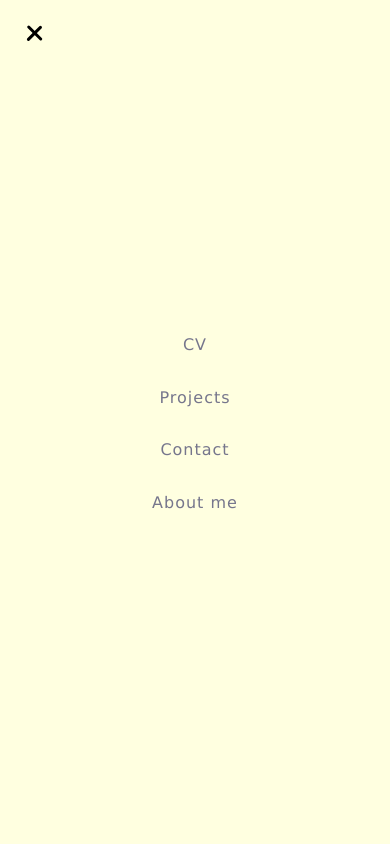
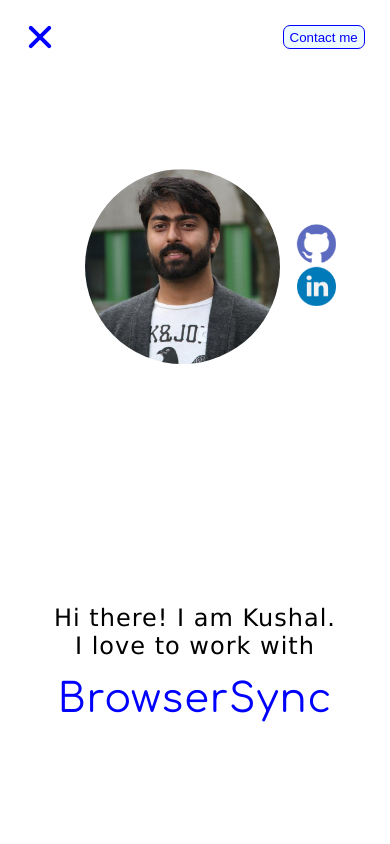
Before and after one commit to kushal90/kumarkushal, a website: page index.html in a window 390 px wide. Both pictures are taken after a click on the element 35 px from the left and 33 px from the top of the page. Shown: the top 844 px of the page. Drawn offline with Linux system fonts and the light colour scheme.

Commit message:
Revert "Cosmetic changes + Navigation menu"
This reverts commit 4f025d6eb482c2d9e712d47e789bbb15bdf85b83.

```diff
--- a/index.html
+++ b/index.html
@@ -17,22 +17,23 @@
 
         </div>
     </div>
-        <nav class = "c-header__nav">
-                <a class="c-header__link" href="">CV</a>
-                <a class="c-header__link" href="">Projects</a>
-                <a class="c-header__link" href="">Contact</a>
-                <a class="c-header__link" href="">About me</a>
+        <nav class = c-header__nav>
+        <div class="c-header__list">
+            <a class="c-header__link" href="#c-projects">Projects</a>
+            <a class="c-header__link" href="#c-contact">Lorem Ipsum</a>
+        </div>
     </nav>
+        <a href="mailto:k.kumar13@hotmail.com?Subject=Hello"><button class="c-header__contact-me-button">Contact me</button></a>
     </header>
     <div class="c-all-content">
         <section class = "c-all-content__intro" id = "intro">
             <div id="profile-pic-and-icons">
                 <img src="assets/images/IMG_7623.jpg" alt="profile_picture" id = "profile-picture">
                 <div class="social-icons">
-                <a href="https://www.github.com/kushal90" id="icon-github-link" target="_blank">
+                <a href="https://www.github.com/kushal90" id="icon-github-link">
                     <img src="assets/images/002-github.png" alt="github_link" id="icon-github">
                 </a>
-                <a href="https://www.linkedin.com/in/kumarku/" id="icon-linkedin-link" target="_blank">
+                <a href="https://www.linkedin.com/in/kumarku/">
                     <img src="assets/images/001-linkedin.png" alt="linkedin_link" id="icon-linkedin">
                 </a>
             </div>
--- a/script.js
+++ b/script.js
@@ -16,7 +16,7 @@
 {
 	console.log(burger.classList);
 	burger.classList.toggle("c-header__burger-clicked");
-	document.getElementsByClassName("c-header__nav")[0].classList.toggle("c-header__nav--active");
+
 });
 
 // To position profile pic in the centre.
--- a/style.css
+++ b/style.css
@@ -1,7 +1,6 @@
 
 :root {
 	--background-color: white;
-	--burger-color: black;
 	--color1: #EDFAFD;
 	--color2: #AED9DA;
 	--color3: #3DDAD7;
@@ -11,11 +10,6 @@
 	--header-padding: 3vh;
 }
 
-
-* {
-	box-sizing: border-box;
-	background-color: lightyellow;
-}
 html{
 	box-sizing: border-box;
 	margin:0;
@@ -36,7 +30,14 @@
 	grid-template-rows: auto auto auto;
 	grid-template-areas: "header" "all-content" "footer";
 }
-
+a{
+text-decoration: none;
+	color: var(--color4);
+}
+a:visited{
+	text-decoration: none;
+	color: var(--color4);
+}
 .c-header{
 	z-index: 1;
 	grid-area: header;
@@ -46,6 +47,7 @@
 	position: sticky;
 	top:0;
 	left:0;
+	background: white;
 	padding: var(--header-padding);
 	animation: fadeInFromTop var(--header-animation-time) ease-in;
 }
@@ -54,8 +56,8 @@
 }
 .c-header__burger{
 	display: none;
-	width: calc(30vw/6);
-	height: calc(24vw/6);
+	width: 30px;
+	height: 24px;
 	margin-right: 15px;
 	-webkit-transform: rotate(0deg);
 	-moz-transform: rotate(0deg);
@@ -71,9 +73,9 @@
 .c-header__burger span{
 	display: block;
 	position: absolute;
-	height: calc(4vw/6);
+	height: 4px;
 	width: 100%;
-	background: var(--burger-color);
+	background: var(--color5);
 	border-radius: 2px;
 	opacity: 1;
 	left: 0;
@@ -90,13 +92,13 @@
 	top:0;
 }
 .c-header__burger span:nth-child(2){
-	top: calc(10vw/6);
+	top: 10px;
 }
 .c-header__burger span:nth-child(3){
-	top: calc(20vw/6);
+	top:20px;
 }
 .c-header__burger-clicked span:nth-child(1){
-	top: calc(10vw/6);
+	top: 10px;
 	-webkit-transform: rotate(135deg);
 	-moz-transform: rotate(135deg);
 	-o-transform: rotate(135deg);
@@ -106,7 +108,7 @@
 	opacity: 0;
 }
 .c-header__burger-clicked span:nth-child(3){
-	top: calc(10vw/6);
+	top: 10px;
 	-webkit-transform: rotate(-135deg);
 	-moz-transform: rotate(-135deg);
 	-o-transform: rotate(-135deg);
@@ -118,8 +120,10 @@
 	color: var(--color4);
 }
 .c-header__nav{
+	display: none;
 }
 .c-header__contact-me-button{
+	height: 24px;
 	border-radius: 7px;
 	align-self: center;
 	background: var(--color1);
@@ -127,7 +131,6 @@
 	box-shadow: none;
 	border: 1px solid var(--color5);
 	cursor: pointer;
-	font-size: 5vw;
 }
 .c-all-content{
 	position: relative;
@@ -142,7 +145,7 @@
 			"profile-text profile-text profile-text profile-text";
 	justify-content: center;
 	align-items: center;
-	height: calc(100vh - 6vh - 30vw/6);
+	height: calc(100vh - 6vh - 24px);
 
 }
 #profile-pic-and-icons{
@@ -165,14 +168,6 @@
 .social-icons{
 	display: flex;
 	flex-direction: column;
-}
-.social-icons a:focus {
-	background-color: transparent;
-	outline: none;
-}
-.social-icons a{
-	text-decoration: none;
-	color: var(--color4);
 }
 #icon-github, #icon-linkedin{
 	opacity: 0;
@@ -199,7 +194,7 @@
 	animation: visibility 0.5s ease-in;
 	animation-delay: calc(var(--header-animation-time)*1.2 + 1.7s);
 	animation-fill-mode: forwards;
-	font-size: 7vw;
+	font-size: x-large;
 	grid-area: profile-text;
 }
 #dynamic-text{
@@ -346,15 +341,13 @@
 	to {opacity: 1;}
 }
 @media screen and (orientation: portrait) {
-
-	.c-header__burger{
-	display: inherit;
-	}
-
+.c-header__burger{
+	display: block;
+}
 	#profile-picture{
-		width: 50vw;
-		height: 50vw;
-	}
+	width: 50vw;
+	height: 50vw;
+}
 	#icon-github, #icon-linkedin{
 		opacity: 0;
 		width: 10vw;
@@ -362,33 +355,5 @@
 		margin-bottom: 1vw;
 		margin-right: 2vw;
 	}
-	.c-header__nav {
-		display: flex;
-		position:absolute;
-		top: 0;
-		left: 0;
-		width: 100%;
-		height: 100vh;
-		padding-top: 58px;
-		padding-bottom: 55px;
-		z-index: -2;
-		flex-direction: column;
-		box-shadow: 1px 1px 1px 1px rgba(0,0,0,.05);
-		transform: translateX(-100vw);
-		transition: all .3s ease;
-		justify-content: center;
-		align-items: center;
-	}
-	.c-header__nav--active {
-		transform:translateY(0)
-	}
-	.c-header__link {
-		margin: 2vh 0;
-		color: #76768c;
-		text-decoration: none;
-		transition: color .15s linear;
-	}
-	.c-header__link:hover {
-		color: black;
-	}
+
 }
```
Also changed, not shown: e6ff00-03fcba-ef476f-ffd166-06d6a0.png (deleted), 3 other files. Lines whose indentation alone changed are shown as unchanged.
